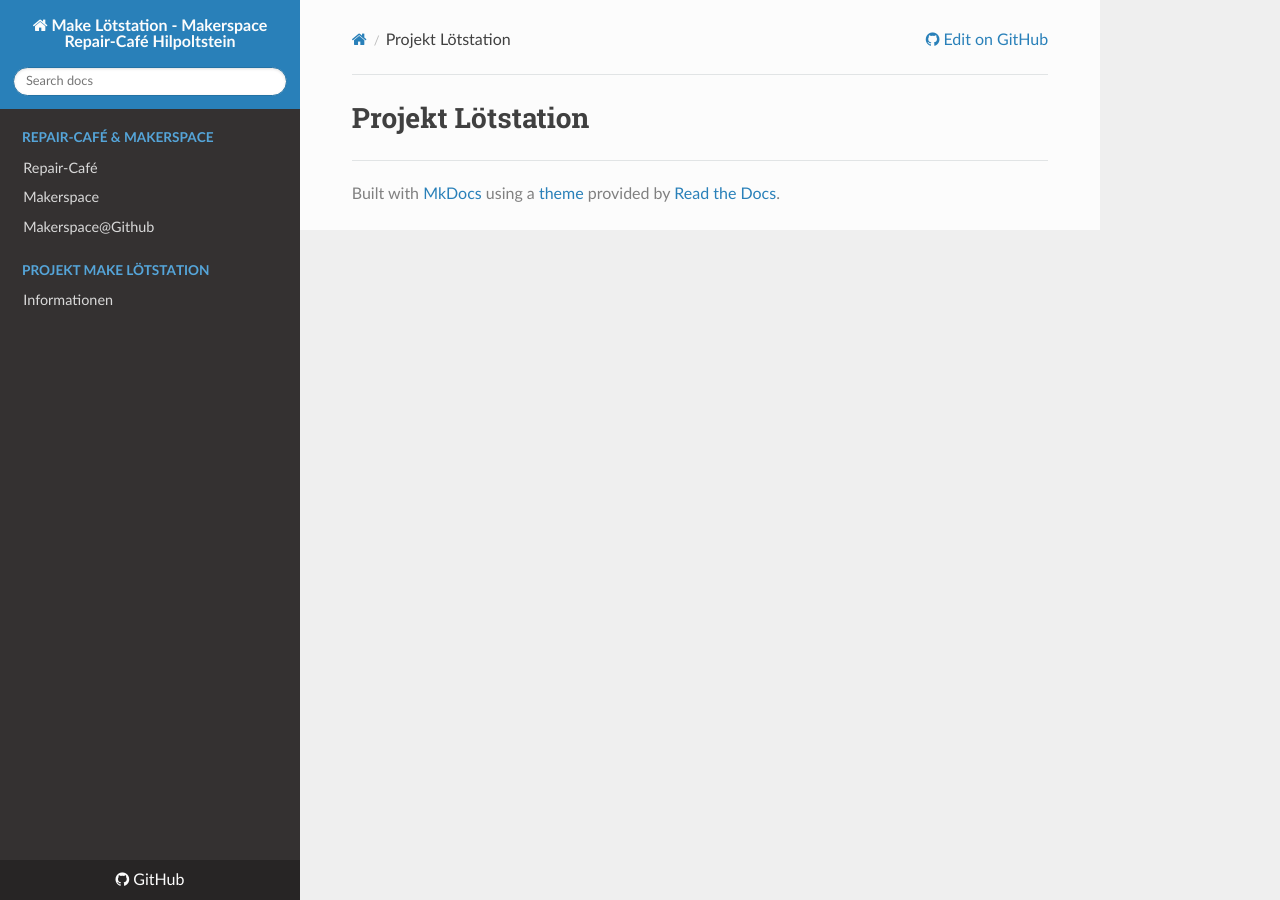
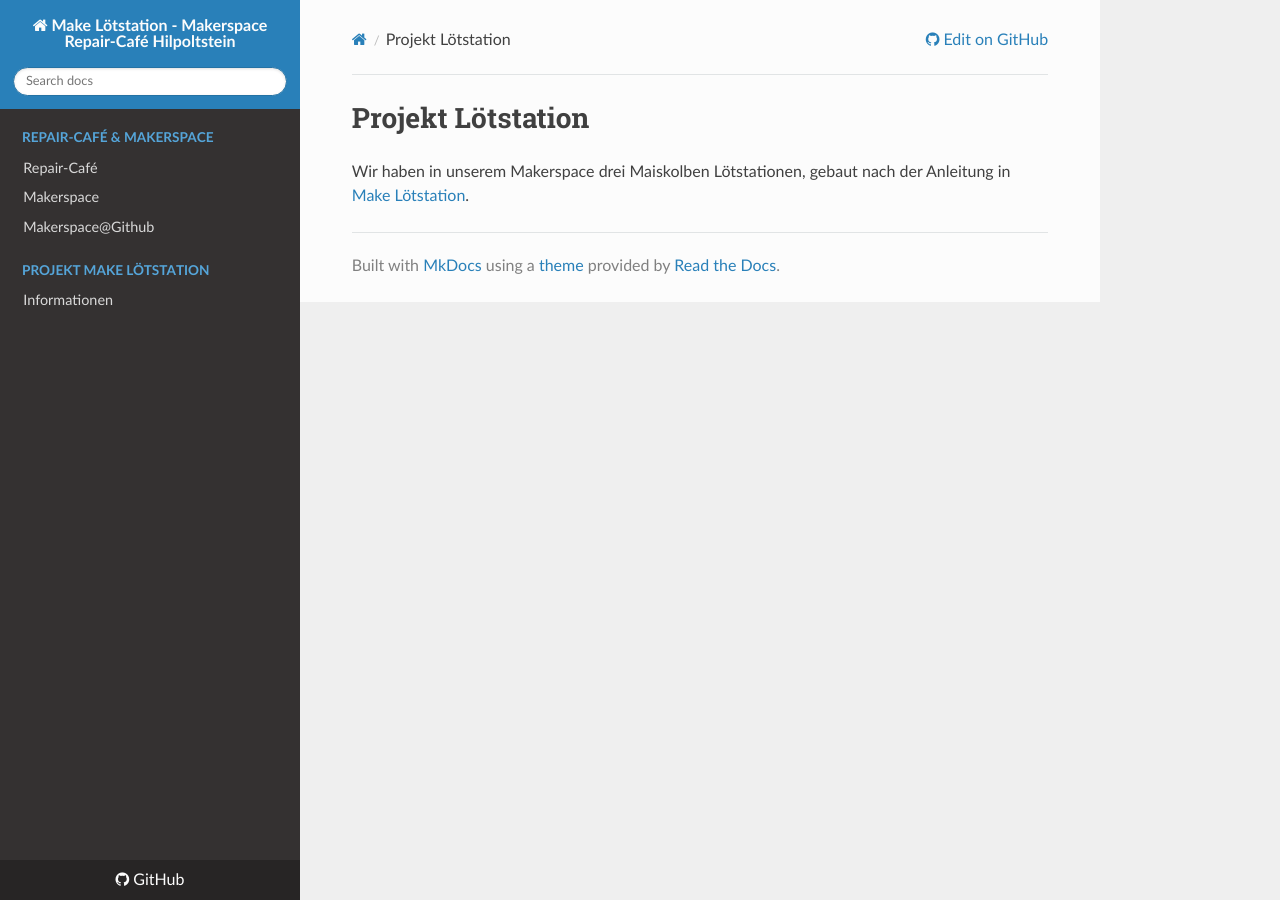
Before and after one commit to makes-hacks-hip/MakeLoetstation, an MkDocs documentation site: the page built from docs/index.md, in a window 1280 px wide. Built offline with MkDocs 1.6.1, drawn with Linux system fonts in a browser that asks for light colours; nearby versions of some CDN libraries.

Commit message:
Bilder der Lötstation

```diff
--- a/docs/index.md
+++ b/docs/index.md
@@ -1 +1,3 @@
 # Projekt Lötstation
+
+Wir haben in unserem Makerspace drei Maiskolben Lötstationen, gebaut nach der Anleitung in [Make Lötstation](https://www.heise.de/select/make/2016/5/1476695937422186).
```
Also changed, not shown: docs/Schaltplan.JPG (added), docs/boot1.JPEG (added), docs/boot2.JPEG (added), docs/connect1.JPEG (added), docs/connect2.JPEG (added), docs/hardware1.JPEG (added), docs/hardware2.JPEG (added), docs/hardware3.JPEG (added), docs/hardware4.JPEG (added), docs/hardware5.JPEG (added), docs/heat.JPEG (added), docs/off.JPEG (added), docs/on.JPEG (added), docs/solder.JPEG (added), 2 more files, 1 other file.
